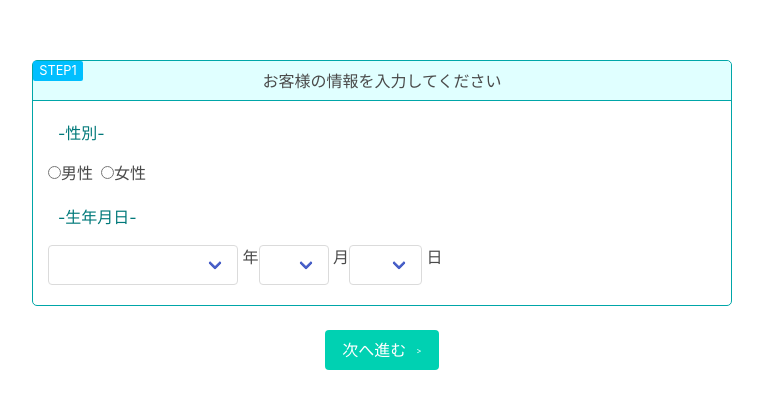
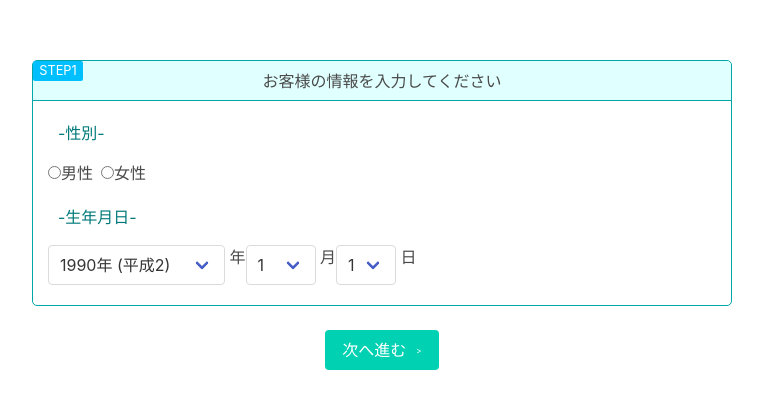
Before and after one commit to kurazono-tanaka/menta_vue5, a Vue app: page / in a window 1280 px wide. Shown: the part 185-594 px from the top of the page, without its empty margins (258-1021 px from the left). Built offline with nearby package versions, Linux system fonts and the light colour scheme.

Commit message:
指摘取り込み完了

```diff
--- /dev/null
+++ b/src/helpers/definition.js
@@ -0,0 +1,23 @@
+'use strict';
+
+const year=[];
+const month=[];
+
+for(let i=0;i<12;i++){
+  month[i]=i+1;
+}
+
+for(let i=0;i<100;i++) {
+  let y=i+1920;
+  if (y > 2018) {
+    year[i] = y+'年 (令和'+(y-2018)+')';
+  } else if (y > 1988) {
+    year[i] = y+'年 (平成'+(y-1988)+')';
+  } else if (y > 1925) {
+    year[i] = y+'年 (昭和'+(y-1925)+')';
+  } else if (y > 1911) {
+    year[i] = y+'年 (大正'+(y-1911)+')';
+  }
+}
+
+export default { year, month};
--- a/src/views/Home.vue
+++ b/src/views/Home.vue
@@ -13,9 +13,8 @@
 
         <label class="date-label">
           <div class="select">
-            <select v-model="year">
-              <option v-for="n in 21" :key="`first-${n}`">{{n+1967}}年（昭和{{n+42}}）</option>
-              <option v-for="n in 12" :key="`second-${n}`">{{n+1988}}年（平成{{n}}）</option>
+            <select v-model="yearValue">
+              <option v-for="(item,index) in yearList" :key="index">{{item}}</option>
             </select>
           </div>
           年
@@ -23,8 +22,8 @@
 
         <label class="date-label">
           <div class="select">
-            <select v-model="month">
-              <option v-for="n in 12" :key="n">{{n}}</option>
+            <select v-model="monthValue"  v-on:change="calculation">
+              <option v-for="(item,index) in monthList" :key="index">{{item}}</option>
             </select>
           </div>
           月
@@ -32,8 +31,8 @@
 
         <label  class="date-label">
           <div class="select">
-            <select v-model="date">
-              <option v-for="n in 31" :key="n">{{n}}</option>
+            <select v-model="dateValue">
+              <option v-for="(item,index) in dateList" :key="index">{{item}}</option>
             </select>
           </div>
           日
@@ -49,15 +48,33 @@
 
 
 <script>
+import definition from '@/helpers/definition';
+
 export default {
   name:'home',
   data () {
     return {
       gender: '',
-      year: 0,
-      month: 0,
-      date: 0,
+      yearList: definition.year,
+      monthList: definition.month,
+      dateList:[1],
+      yearValue: '1990年 (平成2)',
+      monthValue:'1',
+      dateValue:'1',
     }
   },
+  methods: {
+    calculation: function() {
+      const yearStr = this.yearValue;
+      const yearInt = yearStr.substr(0,4);
+      function getLastDay(year,month){
+        return new Date(year, month,0).getDate();
+      }
+      const dates = getLastDay(yearInt,this.monthValue);
+      for(let i=0;i<dates;i++) {
+        this.dateList[i]=i+1;
+      }
+    }
+  }
 }
 </script>
--- a/src/views/Questionnaire.vue
+++ b/src/views/Questionnaire.vue
@@ -7,14 +7,14 @@
       </div>
       <div class="main">
         <p class="category">現在、生命保険に加入されていますか</p>
-        <label class="radio radio-step2"><input type="radio" value="yes" v-model="hoken1">はい</label>
-        <label class="radio"><input type="radio" value="no" v-model="hoken1">いいえ</label>
-        <p v-if="hoken1 !== ''" class="radio-style category">現在入院中ですか。また最近３ヶ月以内に医者の診断・検査の結果、入院・手術をすすめられたことはありますか？</p>
-        <label class="radio radio-step2" v-if="hoken1 !== ''"><input type="radio" value="yes" v-model="hoken2">はい</label>
-        <label class="radio" v-if="hoken1 !== ''"><input type="radio" value="no" v-model="hoken2">いいえ</label>
-        <p v-if="hoken2 !== ''" class="radio-style category">過去５年以内に、病気やけがで、手術をうけたことまたは継続して７日以上の入院をしたことがありますか？</p>
-        <label class="radio radio-step2" v-if="hoken2 !== ''"><input type="radio" value="yes" v-model="hoken3">はい</label>
-        <label class="radio" v-if="hoken2 !== ''"><input type="radio" value="no" v-model="hoken3">いいえ</label>
+        <label class="radio radio-step2"><input type="radio" value="yes" v-model="question1">はい</label>
+        <label class="radio"><input type="radio" value="no" v-model="question1">いいえ</label>
+        <p v-if="question1 !== ''" class="radio-style category">現在入院中ですか。また最近３ヶ月以内に医者の診断・検査の結果、入院・手術をすすめられたことはありますか？</p>
+        <label class="radio radio-step2" v-if="question1 !== ''"><input type="radio" value="yes" v-model="question2">はい</label>
+        <label class="radio" v-if="question1 !== ''"><input type="radio" value="no" v-model="question2">いいえ</label>
+        <p v-if="question2 !== ''" class="radio-style category">過去５年以内に、病気やけがで、手術をうけたことまたは継続して７日以上の入院をしたことがありますか？</p>
+        <label class="radio radio-step2" v-if="question2 !== ''"><input type="radio" value="yes" v-model="question3">はい</label>
+        <label class="radio" v-if="question2 !== ''"><input type="radio" value="no" v-model="question3">いいえ</label>
       </div>
     </div>
 
@@ -32,9 +32,9 @@ export default {
   name:'questionnaire',
   data () {
     return {
-      hoken1: '',
-      hoken2: '',
-      hoken3: '',
+      question1: '',
+      question2: '',
+      question3: '',
     }
   }
 }
```
